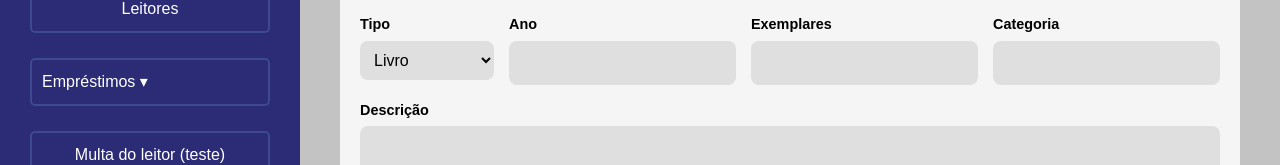
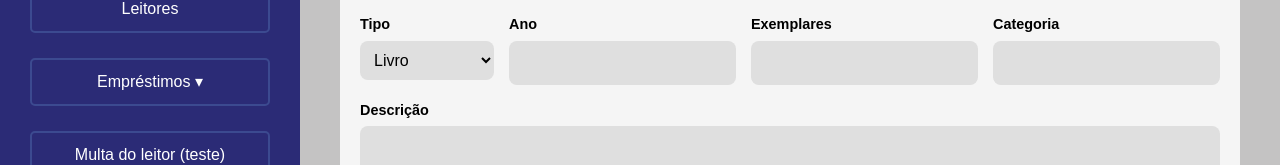
Before and after one commit to pedrorenanvm/library-system-web, a React (Vite) app: page /login in a window 1280 px wide. Both pictures are taken after a click on the button "Entrar". Shown: the part 342-507 px from the top of the page. Built offline with nearby package versions, Linux system fonts and the light colour scheme.

Commit message:
Update Sidebar.jsx

```diff
--- a/src/layouts/Sidebar.jsx
+++ b/src/layouts/Sidebar.jsx
@@ -33,7 +33,7 @@ function Sidebar() {
                     <li className={styles.li}>
                         <div
                             onClick={() => setShowEmprestimos(!showEmprestimos)}
-                            style={{ cursor: 'pointer', display: 'flex', justifyContent: 'space-between', alignItems: 'center', width: '100%' }}
+                            style={{ cursor: 'pointer', display: 'flex', justifyContent: 'center', width: '100%' }}
                         >
                             Empréstimos {showEmprestimos ? '▴' : '▾'}
                         </div>
```
